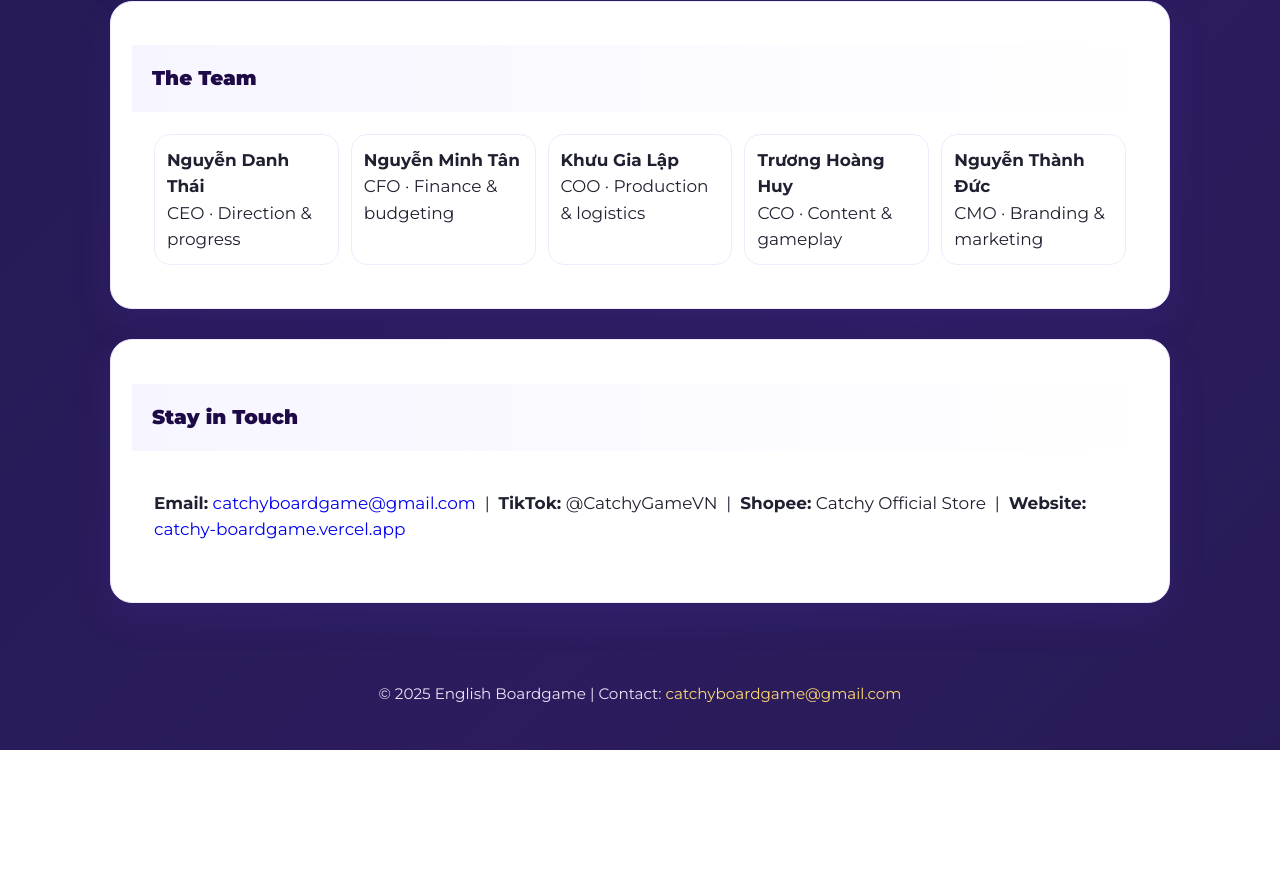
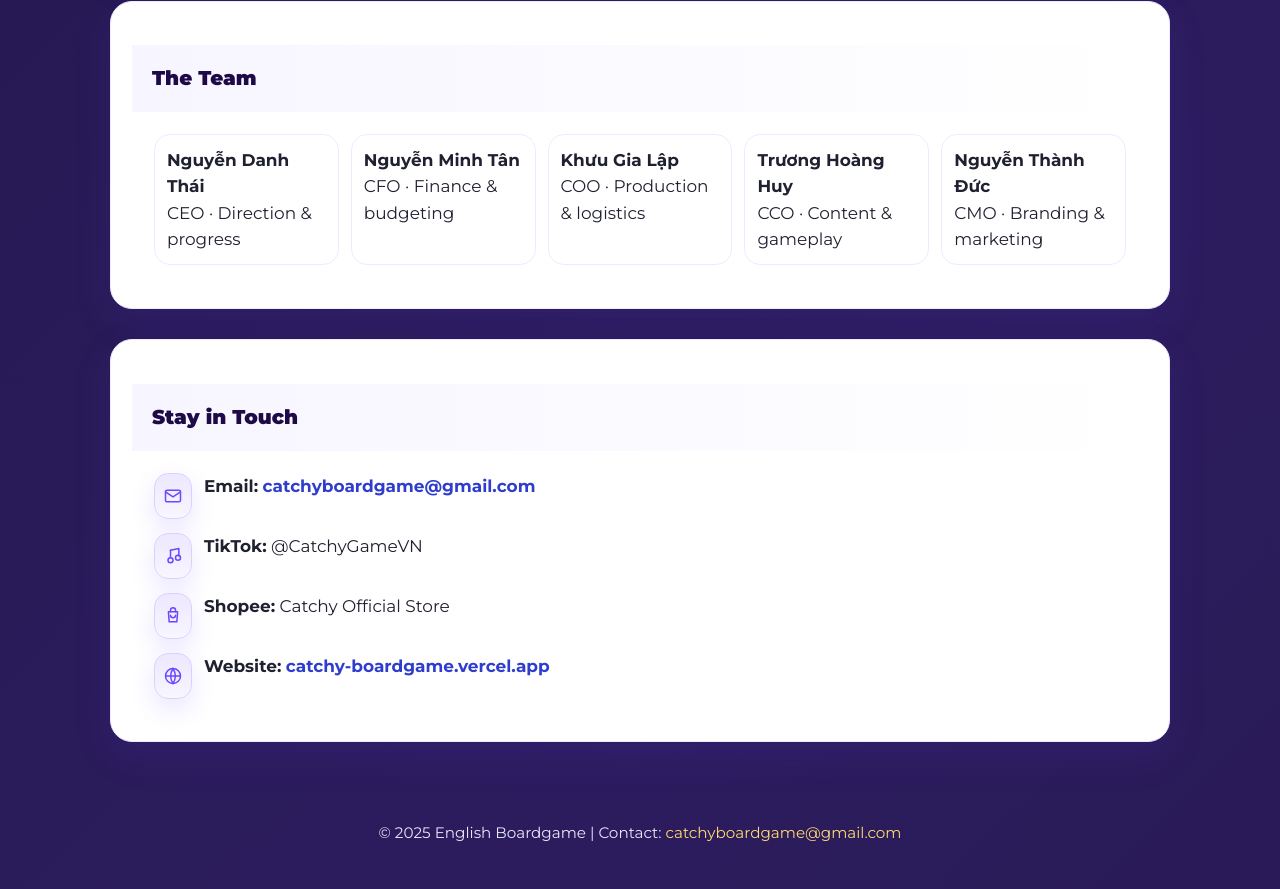
Before and after one commit to huyth96/Catchy-boardgame, a plain HTML site: page about.html in a window 1280 px wide. Shown: the part 2163-3052 px from the top of the page. Before the commit the page ends 2913 px from the top, so only its background shows below. Drawn offline with nearby package versions, Linux system fonts and the light colour scheme; animation ran at ten frames a second.

Commit message:
update fe

```diff
--- a/about.html
+++ b/about.html
@@ -74,6 +74,14 @@
       .hero-media{display:none}
       .stats{grid-template-columns:1fr}
     }
+
+    .contact-list{list-style:none;display:grid;gap:14px;margin:0;padding:0}
+    .contact-item{display:flex;align-items:flex-start;gap:12px;line-height:1.6;color:var(--ink)}
+    .contact-icon{display:inline-flex;align-items:center;justify-content:center;width:38px;height:38px;min-width:38px;border-radius:50%;background:linear-gradient(135deg,#f0edff,#ffffff);border:1px solid #e0d8ff;color:var(--primary);box-shadow:0 8px 18px rgba(108,71,255,.08);flex:0 0 38px}
+    .contact-icon svg{width:20px;height:20px}
+    .contact-item b{color:var(--ink)}
+    .contact-item a{color:#2f3dcf;font-weight:600;text-decoration:none}
+    .contact-item a:hover{text-decoration:underline}
 
     /* ===== Features strip (icons refreshed) */
     .features{display:grid;grid-template-columns:repeat(4,minmax(0,1fr));gap:var(--s-2)}
@@ -376,12 +384,57 @@
     <section class="section" data-aos="fade-up" id="contact" style="margin-top:var(--s-4)">
       <div class="section-head"><h3>Stay in Touch</h3></div>
       <div class="section-body">
-        <p>
-          <b>Email:</b> <a href="mailto:catchyboardgame@gmail.com">catchyboardgame@gmail.com</a> &nbsp;|&nbsp;
-          <b>TikTok:</b> @CatchyGameVN &nbsp;|&nbsp;
-          <b>Shopee:</b> Catchy Official Store &nbsp;|&nbsp;
-          <b>Website:</b> <a href="https://catchy-boardgame.vercel.app/" target="_blank" rel="noopener noreferrer">catchy-boardgame.vercel.app</a>
-        </p>
+        <ul class="contact-list">
+          <li class="contact-item">
+            <span class="contact-icon" aria-hidden="true">
+              <svg viewBox="0 0 24 24" fill="none" stroke="currentColor" stroke-width="1.8" stroke-linecap="round" stroke-linejoin="round">
+                <rect x="3" y="5" width="18" height="14" rx="2" ry="2"></rect>
+                <path d="M3 7l9 6 9-6"></path>
+              </svg>
+            </span>
+            <span>
+              <b>Email:</b> <a href="mailto:catchyboardgame@gmail.com">catchyboardgame@gmail.com</a>
+            </span>
+          </li>
+          <li class="contact-item">
+            <span class="contact-icon" aria-hidden="true">
+              <svg viewBox="0 0 24 24" fill="none" stroke="currentColor" stroke-width="1.8" stroke-linecap="round" stroke-linejoin="round">
+                <circle cx="9" cy="17" r="3"></circle>
+                <circle cx="18" cy="14" r="3"></circle>
+                <path d="M9 14V5"></path>
+                <path d="M9 5l10-2v9"></path>
+              </svg>
+            </span>
+            <span>
+              <b>TikTok:</b> @CatchyGameVN
+            </span>
+          </li>
+          <li class="contact-item">
+            <span class="contact-icon" aria-hidden="true">
+              <svg viewBox="0 0 24 24" fill="none" stroke="currentColor" stroke-width="1.8" stroke-linecap="round" stroke-linejoin="round">
+                <path d="M6.5 7h11l-.9 12H7.4z"></path>
+                <path d="M9 7V5a3 3 0 0 1 6 0v2"></path>
+                <path d="M9 11a3 3 0 0 0 6 0"></path>
+              </svg>
+            </span>
+            <span>
+              <b>Shopee:</b> Catchy Official Store
+            </span>
+          </li>
+          <li class="contact-item">
+            <span class="contact-icon" aria-hidden="true">
+              <svg viewBox="0 0 24 24" fill="none" stroke="currentColor" stroke-width="1.8" stroke-linecap="round" stroke-linejoin="round">
+                <circle cx="12" cy="12" r="9"></circle>
+                <path d="M3.5 12h17"></path>
+                <path d="M12 3a17 17 0 0 1 0 18"></path>
+                <path d="M12 3a17 17 0 0 0 0 18"></path>
+              </svg>
+            </span>
+            <span>
+              <b>Website:</b> <a href="https://catchy-boardgame.vercel.app/" target="_blank" rel="noopener noreferrer">catchy-boardgame.vercel.app</a>
+            </span>
+          </li>
+        </ul>
       </div>
     </section>
   </main>
```
